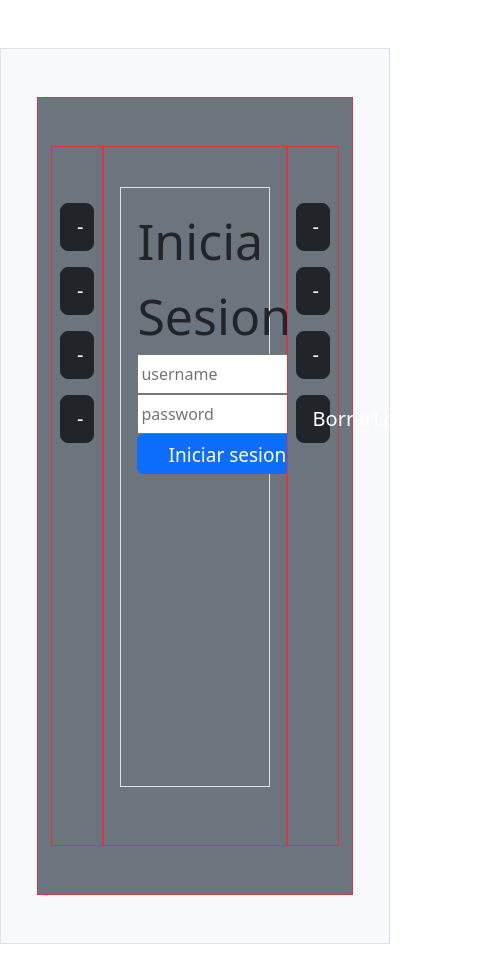
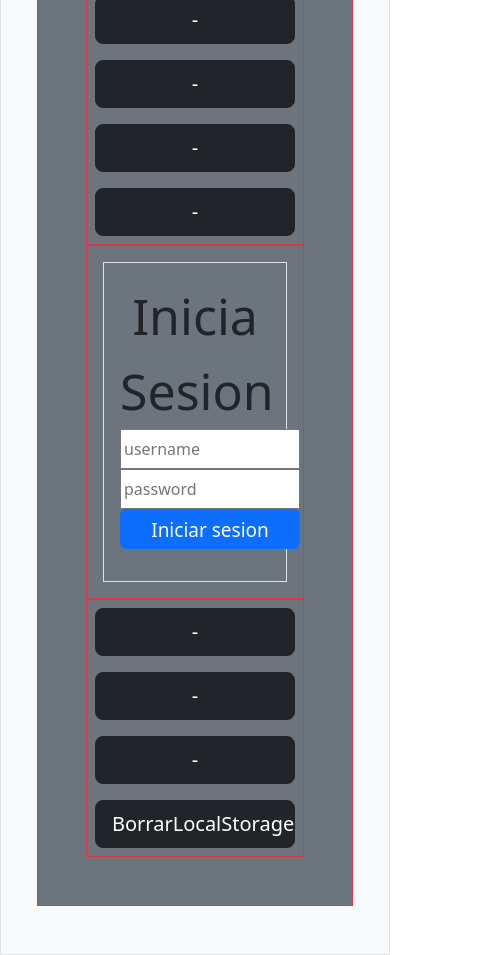
Before and after one commit to freshDinho/intro-JavaScript, a plain HTML site: page CajeroAutomatico/index.html in a window 390 px wide. Shown: the whole page, 495 px wide, since content can reach past the window. Drawn offline with nearby package versions, Linux system fonts and the light colour scheme.

Commit message:
CajeroAutomatico v1.3 responsive

```diff
--- a/CajeroAutomatico/app.js
+++ b/CajeroAutomatico/app.js
@@ -85,20 +85,6 @@ iniciarSesion.addEventListener("click", function () {
         pantalla8.textContent = "";
         pantalla9.textContent = "";
 
-        break;
-      } else {
-        // pantalla7.style.color = "white";
-        pantalla7.textContent = "Intentar de nuevo";
-      }
-    } else {
-      pantalla7.style.color = "red";
-      pantalla7.textContent = "Intentar de nuevo";
-    }
-  }
-  console.log("Persona: " + persona);
-  console.log("SaldoDentro: " + saldo);
-});
-
         consultar.addEventListener("click", function () {
           console.log("Persona: " + persona);
           pantalla3.style.fontSize = "30px";
@@ -108,7 +94,11 @@ consultar.addEventListener("click", function () {
           pantalla1.textContent = "\u2003";
           pantalla2.textContent = "\u2003";
           pantalla3.textContent =
-    "CuentaActual: " + cuentas[persona].nombre + " " + "Saldo: " + saldo;
+            "CuentaActual: " +
+            cuentas[persona].nombre +
+            " " +
+            "Saldo: " +
+            saldo;
           pantalla4.textContent = "Saldo Actual: " + saldo;
           pantalla5.textContent = "";
           pantalla6.textContent = "";
@@ -125,10 +115,17 @@ deposito.addEventListener("click", function () {
           pantalla1.textContent = "\u2003";
           pantalla2.textContent = "\u2003";
           pantalla3.textContent =
-    "CuentaActual: " + cuentas[persona].nombre + " " + "Saldo: " + saldo;
+            "CuentaActual: " +
+            cuentas[persona].nombre +
+            " " +
+            "Saldo: " +
+            saldo;
           pantalla4.textContent = "Cantidad a depositar: ";
           pantalla5.textContent = "";
-  pantalla5.insertAdjacentHTML("beforeend", '<input id="input" type="text">');
+          pantalla5.insertAdjacentHTML(
+            "beforeend",
+            '<input id="input" type="text">'
+          );
           pantalla6.textContent = "";
           pantalla6.insertAdjacentHTML(
             "beforeend",
@@ -170,7 +167,11 @@ deposito.addEventListener("click", function () {
               pantalla1.textContent = "\u2003";
               pantalla2.textContent = "\u2003";
               pantalla3.textContent =
-        "CuentaActual: " + cuentas[persona].nombre + " " + "Saldo: " + saldo;
+                "CuentaActual: " +
+                cuentas[persona].nombre +
+                " " +
+                "Saldo: " +
+                saldo;
               pantalla4.textContent = "Transferencia exitosa!";
               pantalla5.textContent = "Monto ingresado: " + deposito;
               pantalla6.textContent = "Nuevo Saldo Total: " + saldo;
@@ -183,17 +184,31 @@ deposito.addEventListener("click", function () {
           pantalla7.style.color = "white";
         });
 
+        break;
+      } else {
+        // pantalla7.style.color = "white";
+        pantalla7.textContent = "Intentar de nuevo";
+      }
+    } else {
+      pantalla7.style.color = "red";
+      pantalla7.textContent = "Intentar de nuevo";
+    }
+  }
+  console.log("Persona: " + persona);
+  console.log("SaldoDentro: " + saldo);
+});
+
 btnBorrar.addEventListener("click", function () {
-  localStorage.clear();
-  pantalla1.textContent = "";
-  pantalla2.textContent = "";
-  pantalla3.textContent = "";
-  pantalla4.textContent = "";
-  pantalla5.textContent = "";
-  pantalla6.textContent = "";
-  pantalla7.textContent = "";
-  pantalla8.textContent = "";
-  pantalla9.textContent = "";
+  // localStorage.clear();
+  // pantalla1.textContent = "";
+  // pantalla2.textContent = "";
+  // pantalla3.textContent = "";
+  // pantalla4.textContent = "";
+  // pantalla5.textContent = "";
+  // pantalla6.textContent = "";
+  // pantalla7.textContent = "";
+  // pantalla8.textContent = "";
+  // pantalla9.textContent = "";
 });
 
 cerrarSesion.addEventListener("click", function () {
--- a/CajeroAutomatico/index.html
+++ b/CajeroAutomatico/index.html
@@ -9,18 +9,17 @@
         integrity="sha384-gH2yIJqKdNHPEq0n4Mqa/HGKIhSkIHeL5AyhkYV8i59U5AR6csBvApHHNl/vI1Bx" crossorigin="anonymous">
 </head>
 
-<body>
-    <div class="container-fluid border p-5 mt-5 bg-light flex-row-reverse">
-        <div class="row border border-danger py-5 bg-secondary d-flex flex-md-wrap justify-content-center ">
-            <div class="col-2 p-2 bg-secondary border border-danger">
-                <button type="button" class="col-12 mb-3 my-5 btn btn-dark btn-lg text-center">-</button>
+<body class="d-flex justify-content-center flex-column" style="height: 100vh">
+    <div class="container border p-5 bg-light flex-row-reverse">
+        <div class="row border border-danger p-5 bg-secondary">
+            <div class="col-lg-2 p-2 bg-secondary border border-danger d-flex justify-content-center flex-column">
                 <button type="button" class="col-12 mb-3 btn btn-dark btn-lg text-center">-</button>
                 <button type="button" class="col-12 mb-3 btn btn-dark btn-lg text-center">-</button>
-                <button type="button" class="col-12 mb-3 btn btn-dark btn-lg text-center" id="cerrarSesion">-</button>
+                <button type="button" class="col-12 mb-3 btn btn-dark btn-lg text-center">-</button>
+                <button type="button" class="col-12 btn btn-dark btn-lg text-center" id="cerrarSesion">-</button>
             </div>
-            <div class="col-7 p-3 bg-secondary border border-danger" style="height: 700px;"
-                class="col-12 bg-light border border-danger">
-                <div class="col-12 p-3 mt-4 border text-center" style="height: 600px;">
+            <div class="col-lg-8 p-3 bg-secondary border border-danger" class="col-12 bg-light border border-danger">
+                <div class="col-12 p-3 border text-center">
                     <div id="Pantalla1"></div>
                     <div id="Pantalla2"></div>
                     <div id="Pantalla3" style="font-size: 50px;" ;">Inicia Sesion</div>
@@ -32,21 +31,19 @@
                     </div>
                     <div id="Pantalla6">
                         <button type="button" id="iniciar-sesion"" class=" col-3 mb-3 btn btn-primary text-center"
-                            style="width: 180px; height: 40px; font-size: 19px;">Iniciar
-                            sesion</button>
+                            style="width: 180px; height: 40px; font-size: 19px;">Iniciar sesion</button>
                     </div>
                     <div id="Pantalla7"></div>
                     <div id="Pantalla8"></div>
                     <div id="Pantalla9"></div>
                 </div>
-                </>
             </div>
-            <div class="col-2 p-2 bg-secondary border border-danger">
-                <button type="button" id="retiro" class="col-12 mb-3 mt-5 btn btn-dark btn-lg text-center">-</button>
+            <div class="col-lg-2 p-2 bg-secondary border border-danger d-flex justify-content-center flex-column">
+                <button type="button" id="retiro" class="col-12 mb-3 btn btn-dark btn-lg text-center">-</button>
                 <button type="button" id="deposito" class="col-12 mb-3 btn btn-dark btn-lg text-center">-</button>
                 <button type="button" id="consultar" class="col-12 mb-3 btn btn-dark btn-lg text-center">-</button>
                 <button type="button" id="BorrarLocalStorage"
-                    class="col-12 mb-3 btn btn-dark btn-lg text-center">BorrarLocalStorage</button>
+                    class="col-12 btn btn-dark btn-lg text-center">BorrarLocalStorage</button>
             </div>
         </div>
     </div>
```
Lines whose indentation alone changed are shown as unchanged.
